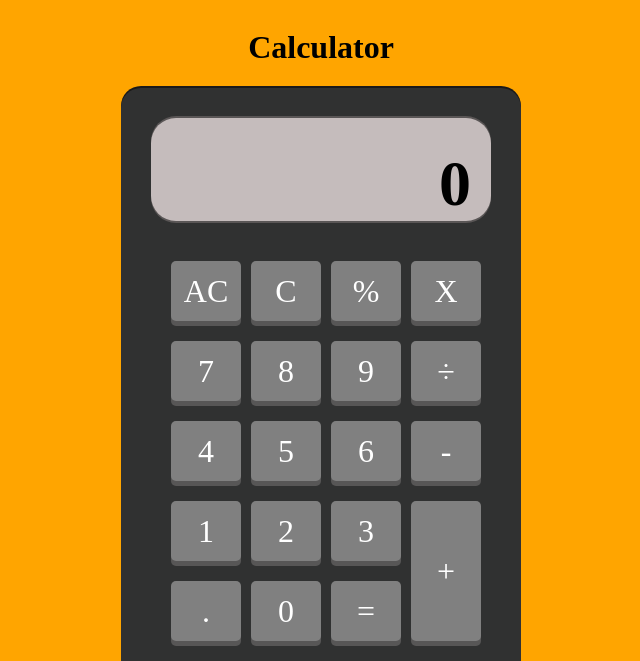
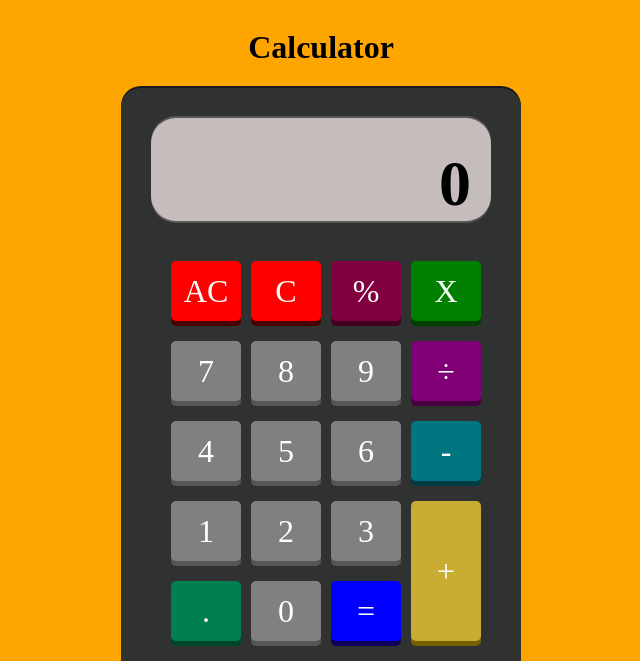
Before and after one commit to gtsoul-tech/calculatorJs, a plain HTML site: page index.html in a window 1280 px wide. Shown: the top 661 px of the page, without its empty margins (319-959 px from the left). Drawn offline with Linux system fonts and the light colour scheme.

Commit message:
Added color buttons

```diff
--- a/index.html
+++ b/index.html
@@ -21,30 +21,30 @@
 
         <div id="buttons">
             <div class="col">
-                <div class="buttonCalc operation" value="AC" >AC</div>
+                <div class="buttonCalc operation mainButtons" value="AC" >AC</div>
                 <div class="buttonCalc number" value="7" >7</div>
                 <div class="buttonCalc number" value="4" >4</div>
                 <div class="buttonCalc number" value="1" >1</div>
-                <div class="buttonCalc operation" value="." >.</div>
+                <div class="buttonCalc operation" id="comma" value="." >.</div>
             </div>
             <div class="col">
-                <div class="buttonCalc operation" value="C" >C</div>
+                <div class="buttonCalc operation mainButtons" value="C" >C</div>
                 <div class="buttonCalc number" value="8" >8</div>
                 <div class="buttonCalc number" value="5" >5</div>
                 <div class="buttonCalc number" value="2" >2</div>
                 <div class="buttonCalc number" value="0" >0</div>
             </div>
             <div class="col">
-                <div class="buttonCalc operation" value="%" >%</div>
+                <div class="buttonCalc operation" id="percentage" value="%" >%</div>
                 <div class="buttonCalc number" value="9" >9</div>
                 <div class="buttonCalc number" value="6" >6</div>
                 <div class="buttonCalc number" value="3" >3</div>
-                <div class="buttonCalc operation" value="=" >=</div>
+                <div class="buttonCalc operation" id="equal" value="=" >=</div>
             </div>
             <div class="col">
-                <div class="buttonCalc operation" value="*" >X</div>
-                <div class="buttonCalc operation" value="/" ><span>&#247;</span></div>
-                <div class="buttonCalc operation" value="-" >-</div>
+                <div class="buttonCalc operation" id="multiply" value="*" >X</div>
+                <div class="buttonCalc operation" id="divide" value="/" ><span>&#247;</span></div>
+                <div class="buttonCalc operation" id="subtract" value="-" >-</div>
                 <div class="buttonCalc operation" id="sum" value="+" >+</div>
             </div>
         </div>
--- a/styles.css
+++ b/styles.css
@@ -76,8 +76,71 @@ body{
 #sum{
     flex:1 1 1;
     height: 163px;
+    background-color: rgb(201, 173, 50);
+    box-shadow:0px 5px rgb(116, 95, 2);
+}
+#sum:active{
+    opacity: 0.3;
+    box-shadow:0px -2px rgb(116, 95, 2);
 }
 .githubLogo{
     width: 20px;
     height: 20px;
 }
+
+.mainButtons{
+    background-color: red;
+    box-shadow:0px 5px rgb(71, 2, 2);
+}
+.mainButtons:active{
+    opacity: 0.3;
+    box-shadow:0px -2px rgb(71, 2, 2);
+}
+#equal{
+    background-color: blue;
+    box-shadow:0px 5px rgb(17, 0, 90);
+}
+#equal:active{
+    opacity: 0.3;
+    box-shadow:0px -2px rgb(17, 0, 90);
+}
+#multiply{
+    background-color: green;
+    box-shadow:0px 5px rgb(0, 63, 0);
+}
+#multiply:active{
+    opacity: 0.3;
+    box-shadow:0px -2px rgb(0, 63, 0);
+}
+#divide{
+    background-color: rgb(128, 0, 117);
+    box-shadow:0px 5px rgb(71, 0, 65);
+}
+#divide:active{
+    opacity: 0.3;
+    box-shadow:0px -2px rgb(71, 0, 65);
+}
+#subtract{
+    background-color: rgb(0, 119, 128);
+    box-shadow:0px 5px rgb(0, 60, 65);
+}
+#subtract:active{
+    opacity: 0.3;
+    box-shadow:0px -2px rgb(0, 60, 65);
+}
+#comma{
+    background-color: rgb(0, 128, 79);
+    box-shadow:0px 5px rgb(0, 70, 43);
+}
+#comma:active{
+    opacity: 0.3;
+    box-shadow:0px -2px rgb(0, 70, 43);
+}
+#percentage{
+    background-color: rgb(128, 0, 64);
+    box-shadow:0px 5px rgb(66, 0, 33);
+}
+#percentage:active{
+    opacity: 0.3;
+    box-shadow:0px -2px rgb(66, 0, 33);
+}
```
